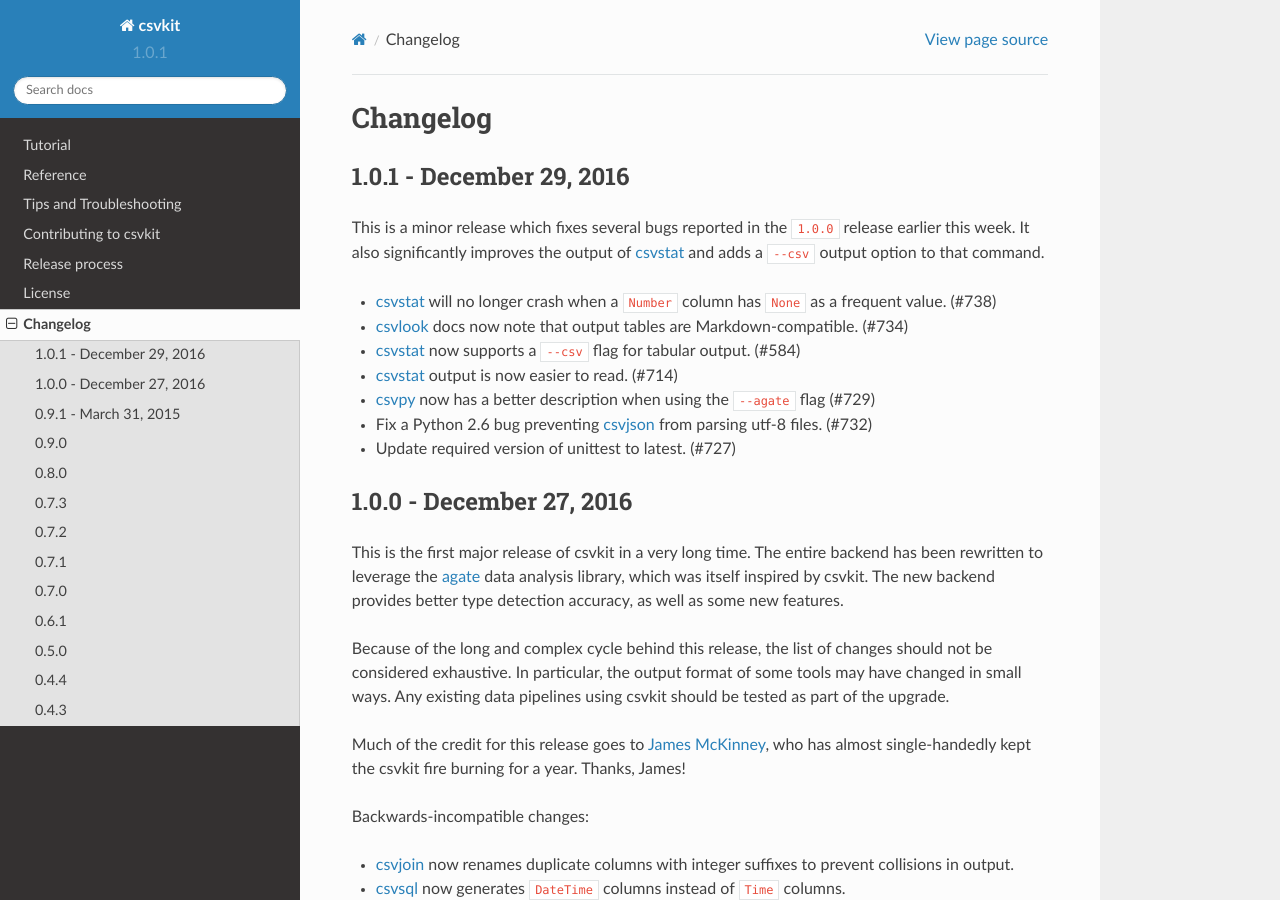
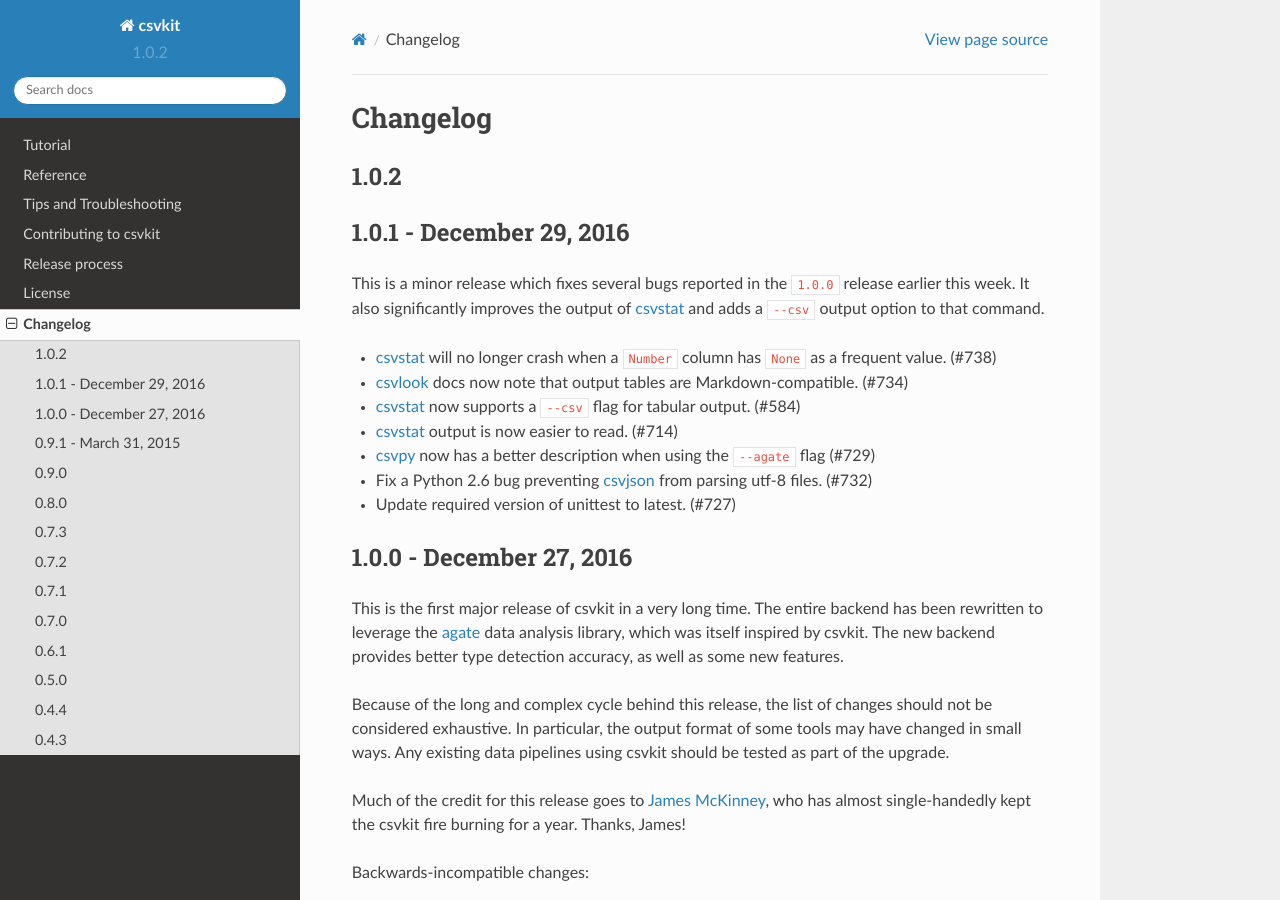
Before and after one commit to wireservice/csvkit, a Sphinx documentation site: the page built from docs/changelog.rst, in a window 1280 px wide and 900 px high. Built offline with Sphinx 7.4.7 and the Read the Docs theme 2.0.0, drawn with Linux system fonts in a browser that asks for light colours.

Commit message:
Rev to 1.0.2 for dev.

```diff
--- a/CHANGELOG.rst
+++ b/CHANGELOG.rst
@@ -1,3 +1,8 @@
+1.0.2
+-----
+
+
+
 1.0.1 - December 29, 2016
 -------------------------
 
--- a/docs/conf.py
+++ b/docs/conf.py
@@ -41,9 +41,9 @@
 # built documents.
 #
 # The short X.Y version.
-version = '1.0.1'
+version = '1.0.2'
 # The full version, including alpha/beta/rc tags.
-release = '1.0.1'
+release = '1.0.2'
 
 # List of patterns, relative to source directory, that match files and
 # directories to ignore when looking for source files.
--- a/setup.py
+++ b/setup.py
@@ -18,7 +18,7 @@
 
 setup(
     name='csvkit',
-    version='1.0.1',
+    version='1.0.2',
     description='A suite of command-line tools for working with CSV, the king of tabular file formats.',
     long_description=open('README.rst').read(),
     author='Christopher Groskopf',
```
